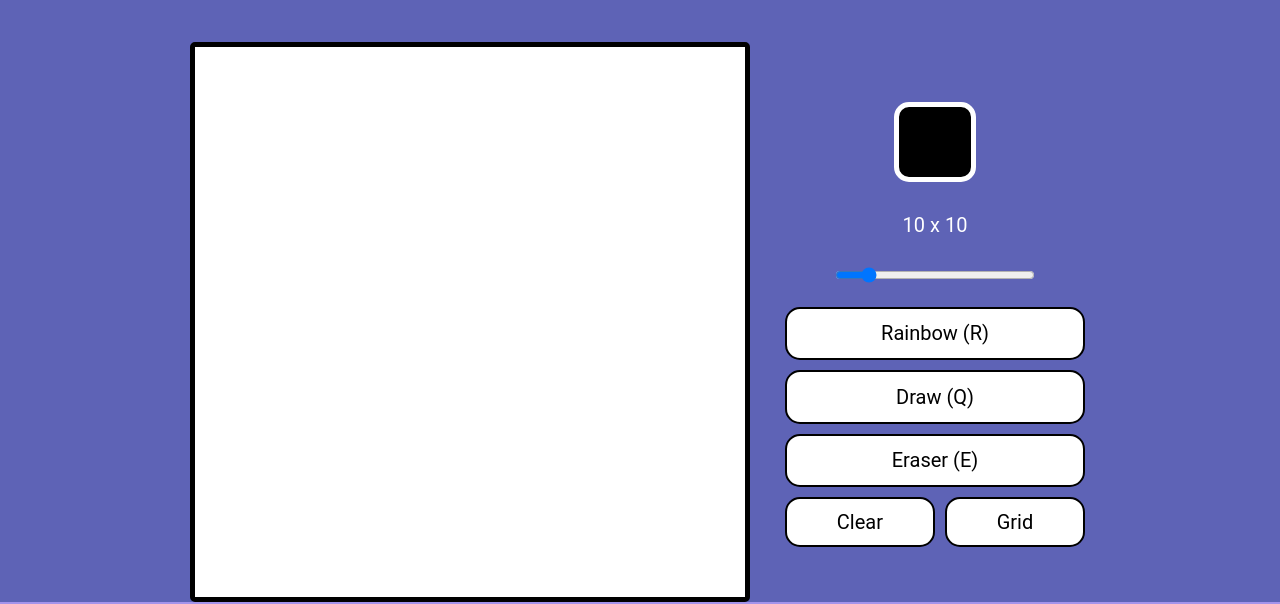
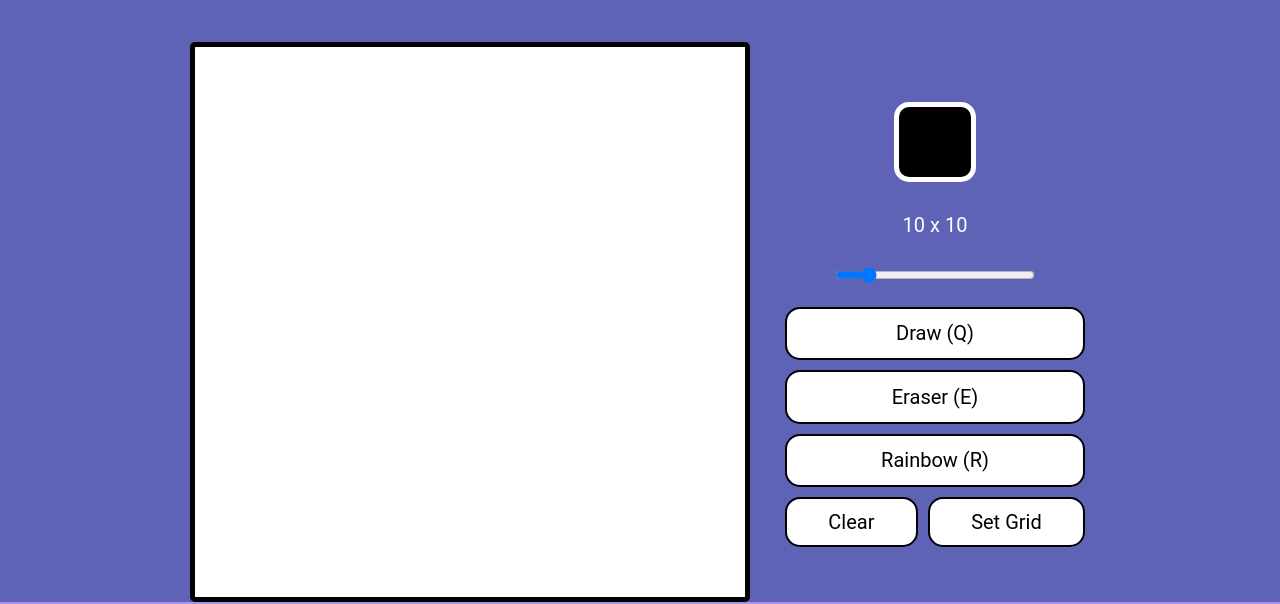
Before and after one commit to AimanShazman/Etch-a-Sketch, a plain HTML site: page index.html in a window 1280 px wide. Shown: the part 158-762 px from the top of the page. Drawn offline with Linux system fonts and the light colour scheme.

Commit message:
rearrange the buttons position
-rearrange to Draw(Q), Eraser(E), Rainbow(R) to have a more natural
feeling.

```diff
--- a/index.html
+++ b/index.html
@@ -28,12 +28,12 @@
                         <input id="gridInput" type="range" min="1" max="64" value="10">
                     </div>
 
-                    <button class="button rainbow">Rainbow (R)</button>
                     <button class="button draw">Draw (Q)</button>
                     <button class="button eraser">Eraser (E)</button>
+                    <button class="button rainbow">Rainbow (R)</button>
                     <div class="wrapper">
                         <button class="button clear">Clear</button>
-                        <button class="button setGrid">Grid</button>
+                        <button class="button setGrid">Set Grid</button>
                     </div>
                 </div>
             </div>
```
